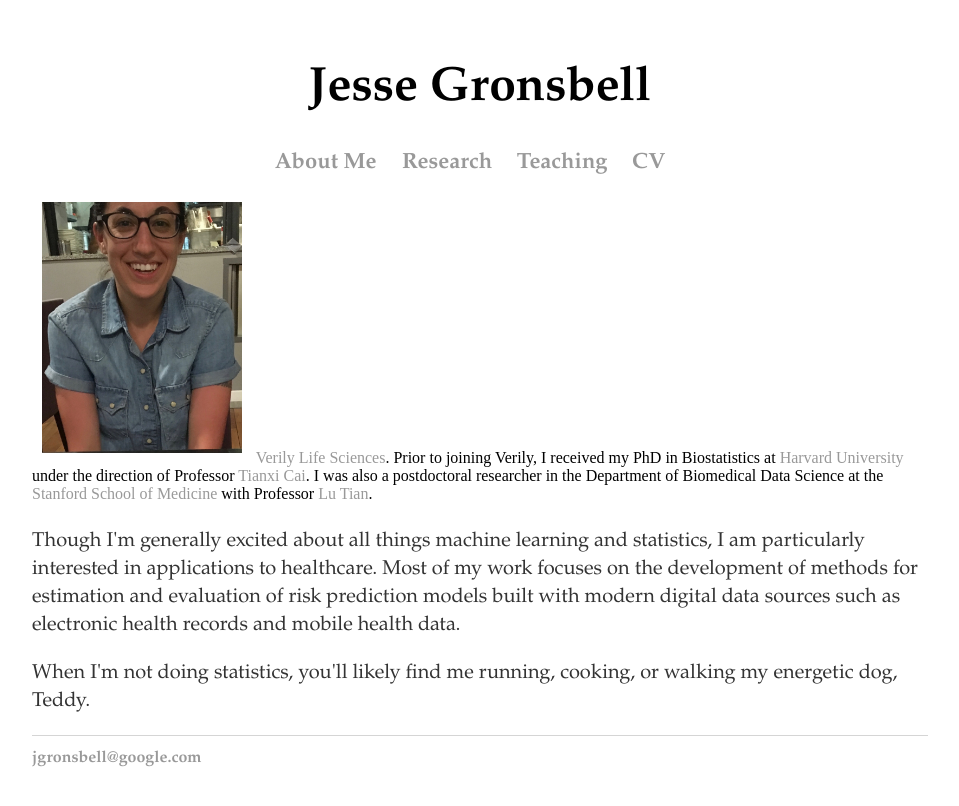
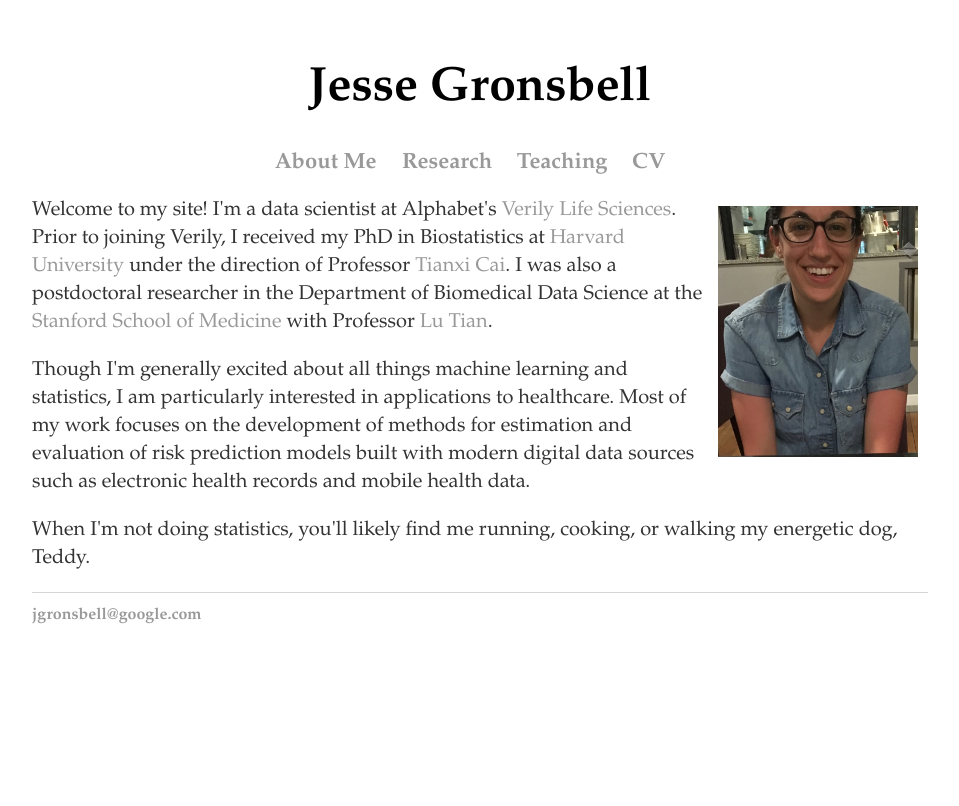
Before and after one commit to jgrons/old_website, a Jekyll site: the page built from index.html, in a window 1280 px wide. Shown: the top 806 px of the page, without its empty margins (160-1119 px from the left). Built offline with Jekyll 4.4.1, drawn with Linux system fonts in a browser that asks for light colours.

Commit message:
Update index.html

```diff
--- a/index.html
+++ b/index.html
@@ -7,7 +7,7 @@ title: Jesse Gronsbell
 		<div class="span2">
 
 			   <a href="../pics/me_france.jpeg">
-            <img src="../pics/me_france.jpeg" HEIGHT="251" WIDTH="200" style="margin:10px 10px 10px 10px" align = 'right
+            <img src="../pics/me_france.jpeg" HEIGHT="251" WIDTH="200" style="margin:10px 10px 10px 10px" align = "right"
                   title="JG" alt="JG"/></a>
         </div>
 
```
